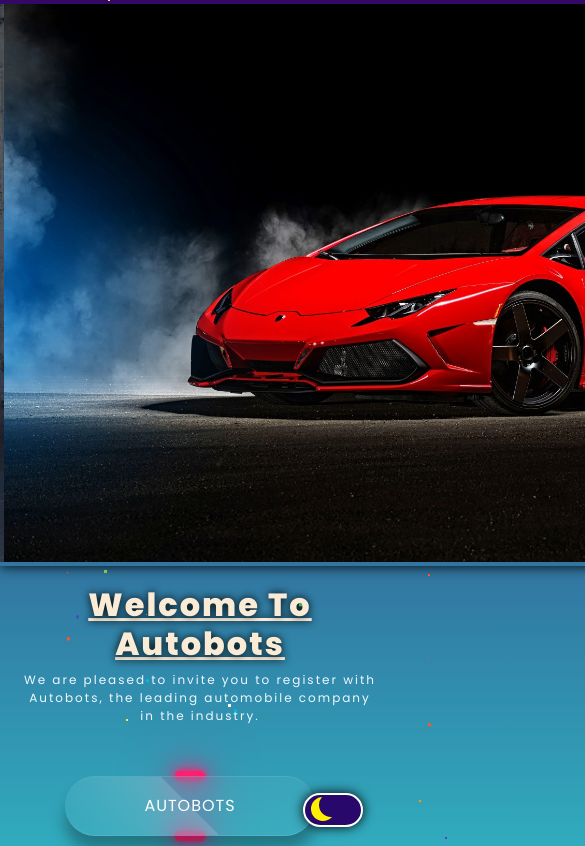
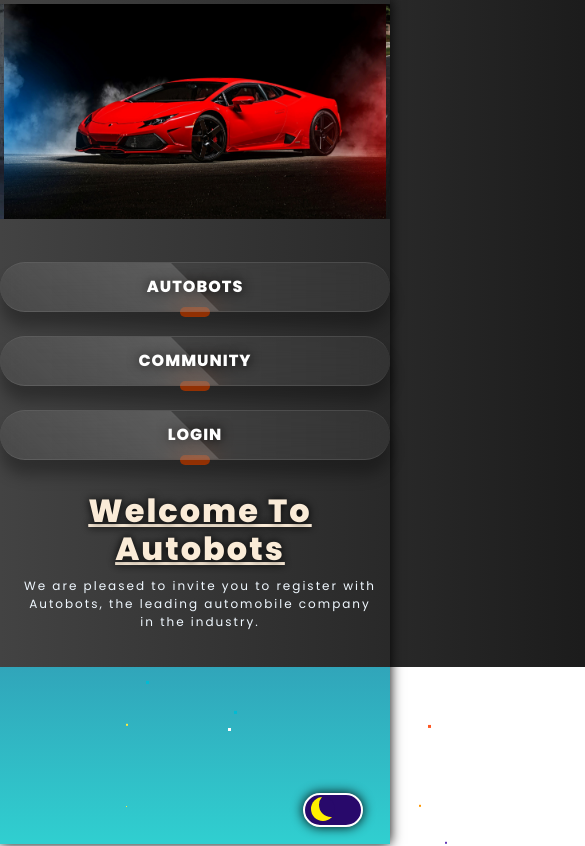
Before and after one commit to rajgopalhota/SDP-02, a React (Create React App) app in the folder client/: page / in a window 390 px wide. Shown: the top 846 px of the page, 585 px wide, since content can reach past the window. Built offline with nearby package versions, Linux system fonts and the light colour scheme.

Commit message:
fixed landing...

```diff
--- a/client/src/components/Landing/Landing.css
+++ b/client/src/components/Landing/Landing.css
@@ -89,11 +89,13 @@
 }
 .landbtn-container .landbtn-btn a {
   position: absolute;
+  margin: auto;
   top: 0;
   left: 0;
   width: 100%;
   height: 100%;
   display: flex;
+  font-weight: 900;
   justify-content: center;
   align-items: center;
   background: rgba(255, 255, 255, 0.05);
@@ -106,12 +108,15 @@
   text-decoration: none;
   overflow: hidden;
   color: #fff;
+  text-shadow: 0 0 12px black;
   font-weight: 400px;
   z-index: 1;
   transition: 0.5s;
   backdrop-filter: blur(15px);
 }
 .landbtn-container .landbtn-btn:hover a {
+  font-weight: 900;
+  font-size: 18px;
   letter-spacing: 3px;
 }
 .landbtn-container .landbtn-btn a::before {
@@ -137,7 +142,7 @@
   bottom: -5px;
   width: 30px;
   height: 10px;
-  background: #f00;
+  background: rgb(204, 68, 5);
   border-radius: 10px;
   transition: 0.5s;
   transition-delay: 0.5;
@@ -157,7 +162,6 @@
   top: -5px;
   width: 30px;
   height: 10px;
-  background: #f00;
   border-radius: 10px;
   transition: 0.5s;
   transition-delay: 0.5;
@@ -168,41 +172,33 @@
   width: 80%;
   border-radius: 30px;
 }
-.landbtn-container .landbtn-btn:nth-child(1)::before, /*chnage 1*/
-.landbtn-container .landbtn-btn:nth-child(1)::after {
-  background: #ff1f71;
-  box-shadow: 0 0 5px #ff1f71, 0 0 15px #ff1f71, 0 0 30px #ff1f71,
-    0 0 60px #ff1f71;
+@media only screen and (max-width: 600px) {
+  .bodyland{
+    background-image: linear-gradient(to right, #434343 0%, black 100%);
+    position: fixed;
+    top: 0;
+    left: 0;
   }
-.landbtn-container .landbtn-btn:nth-child(2)::before, /* 2*/
-.landbtn-container .landbtn-btn:nth-child(2)::after {
-  background: #2db2ff;
-  box-shadow: 0 0 5px #2db2ff, 0 0 15px #2db2ff, 0 0 30px #2db2ff,
-    0 0 60px #2db2ff;
-}
-.landbtn-container .landbtn-btn:nth-child(3)::before, /* 3*/
-.landbtn-container .landbtn-btn:nth-child(3)::after {
-  background: #1eff45;
-  box-shadow: 0 0 5px #1eff45, 0 0 15px #1eff45, 0 0 30px #1eff45,
-    0 0 60px #1eff45;
-}
-@media only screen and (max-width: 600px) {
   .landbtn-container {
     padding: 0;
     position: static;
-    margin-bottom: 0;
-	transform: translateX(5%);
+    margin-top: 25%;
     flex-direction: column;
+    max-width: 100%;
+  }
+  .landbtn-container .landbtn-btn {
+    max-width: 100vw;
+    margin: 12px 0;
+    width: 100%;
+    height: 50px;
   }
   .landing-slider {
-	position: static;
     box-shadow: 0 0 12px black;
     padding: 4px;
   }
   .welcomenoteland {
     position: static;
     margin-top: auto;
-	/* transform: translateX(-1%); */
     width: auto;
     padding: 20px;
   }
--- a/client/src/components/Landing/Landing.js
+++ b/client/src/components/Landing/Landing.js
@@ -10,6 +10,11 @@
 export default function Landing() {
     return (
         <div className='bodyland'>
+            <div class="landbtn-container">
+                <div class="landbtn-btn"><Link to="/autobots/home">AUTOBOTS</Link></div>
+                <div class="landbtn-btn"><Link to="/community" >COMMUNITY</Link></div>
+                <div class="landbtn-btn"><Link to="/login" >LOGIN</Link></div>
+            </div>
             <div className="landing-slider">
                 <figure>
                     <img src={pic5} alt="" />
@@ -25,11 +30,6 @@
                     We are pleased to invite you to register with Autobots, the leading automobile company in the industry.
                 </p>
             </div>
-            <div class="landbtn-container">
-                <div class="landbtn-btn"><Link to="/autobots/home">AUTOBOTS</Link></div>
-                <div class="landbtn-btn"><Link to="/community" >COMMUNITY</Link></div>
-                <div class="landbtn-btn"><Link to="/login" >LOGIN</Link></div>
-            </div>
         </div>
     )
 }
```
Lines whose indentation alone changed are shown as unchanged.
